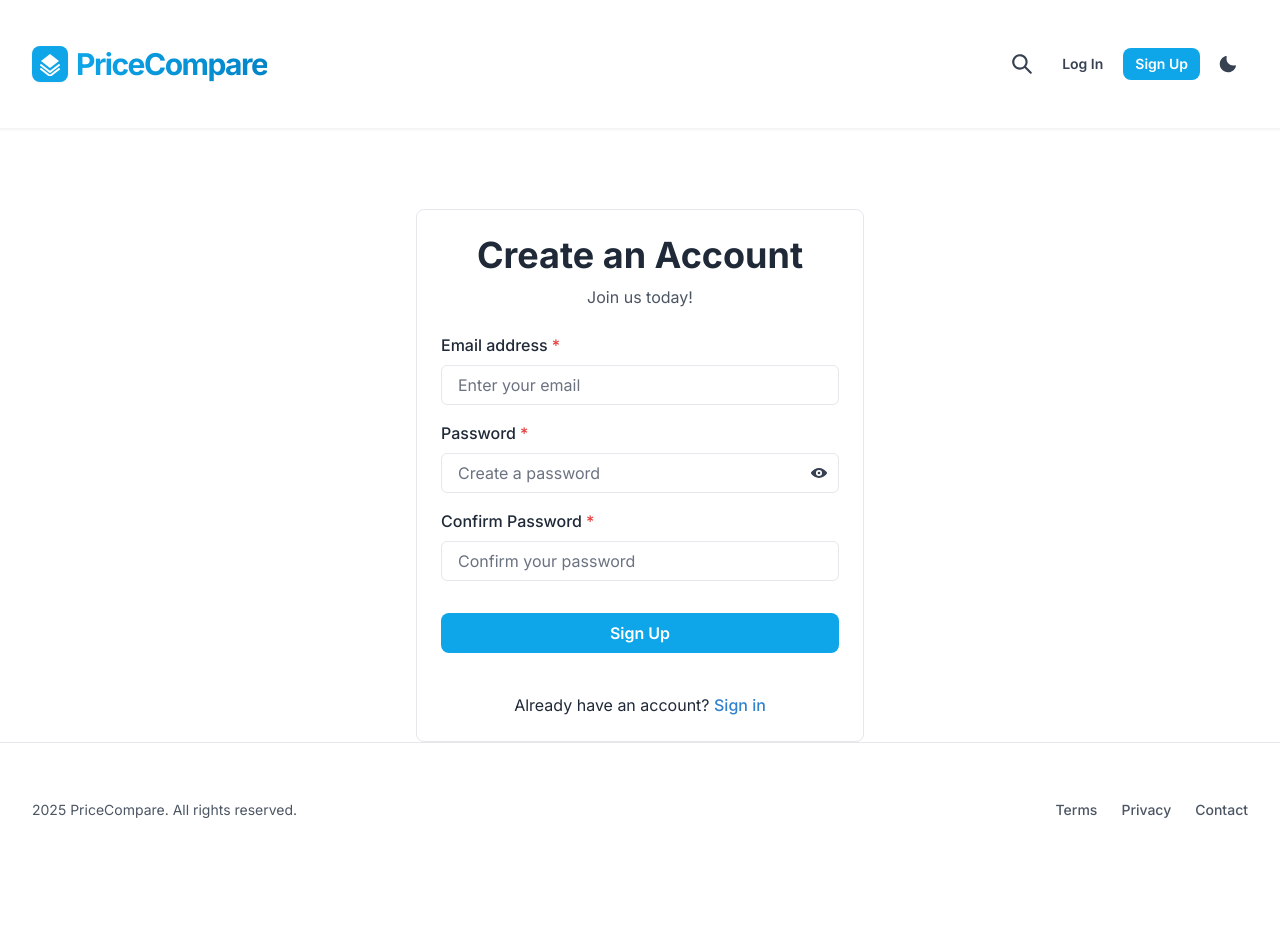
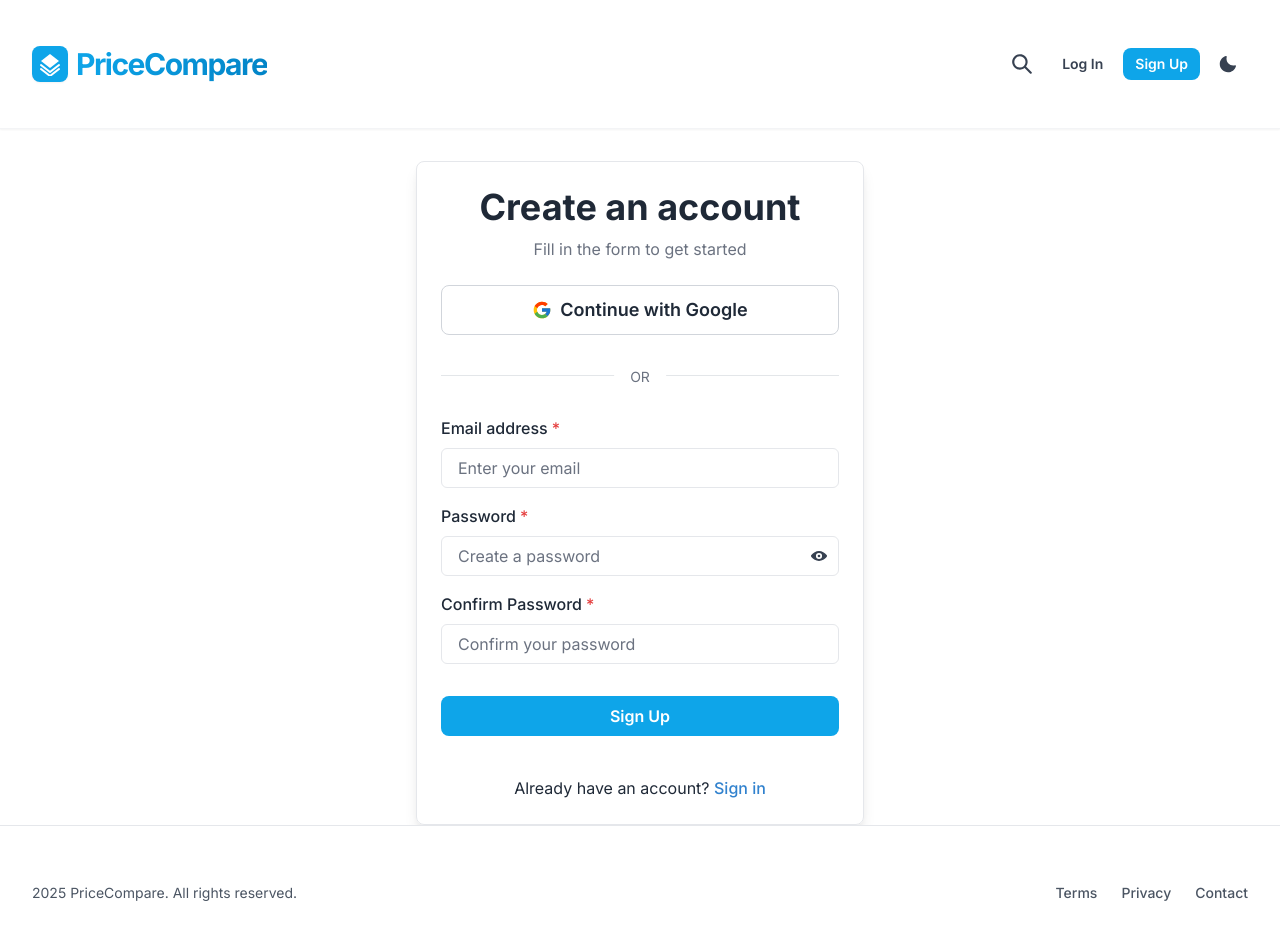
Before and after one commit to Rajveer709/Price-Compare, a React (Vite) app in the folder frontend/: page /signup in a window 1280 px wide. Shown: the top 940 px of the page. Before the commit the page ends 876 px from the top, so only its background shows below. Built offline with nearby package versions, Linux system fonts and the light colour scheme; no server answers.

Commit message:
google sign-in and up fixed

```diff
--- a/frontend/src/contexts/AuthContext.jsx
+++ b/frontend/src/contexts/AuthContext.jsx
@@ -100,9 +100,33 @@ export const AuthProvider = ({ children }) => {
     }
   };
 
+  // Sign in with Google
+  const signInWithGoogle = async () => {
+    try {
+      setLoading(true);
+      const { data, error } = await supabase.auth.signInWithOAuth({
+        provider: 'google',
+        options: {
+          redirectTo: `${window.location.origin}/products`,
+          queryParams: {
+            access_type: 'offline',
+            prompt: 'consent',
+          },
+        },
+      });
+      return { data, error };
+    } catch (error) {
+      console.error('Error signing in with Google:', error);
+      return { data: null, error };
+    } finally {
+      setLoading(false);
+    }
+  };
+
   const value = {
     signUp,
     signIn,
+    signInWithGoogle,
     signOut,
     resetPassword,
     user,
--- a/frontend/src/pages/auth/LoginPage.jsx
+++ b/frontend/src/pages/auth/LoginPage.jsx
@@ -1,5 +1,5 @@
 import { useState } from 'react';
-import { useNavigate, Link } from 'react-router-dom';
+import { useNavigate, Link, useLocation } from 'react-router-dom';
 import { useAuth } from '../../contexts/AuthContext';
 import {
   Box,
@@ -10,21 +10,28 @@ import {
   Heading,
   Text,
   VStack,
+  HStack,
+  Divider,
   useToast,
   InputGroup,
   InputRightElement,
   IconButton,
+  useColorModeValue,
 } from '@chakra-ui/react';
 import { ViewIcon, ViewOffIcon } from '@chakra-ui/icons';
+import { FcGoogle } from 'react-icons/fc';
 
 const LoginPage = () => {
   const [email, setEmail] = useState('');
   const [password, setPassword] = useState('');
   const [showPassword, setShowPassword] = useState(false);
   const [isLoading, setIsLoading] = useState(false);
-  const { signIn } = useAuth();
+  const [isGoogleLoading, setIsGoogleLoading] = useState(false);
+  const { signIn, signInWithGoogle } = useAuth();
   const navigate = useNavigate();
+  const location = useLocation();
   const toast = useToast();
+  const from = location.state?.from?.pathname || '/';
 
   const handleSubmit = async (e) => {
     e.preventDefault();
@@ -56,12 +63,80 @@ const LoginPage = () => {
     }
   };
 
+  const handleGoogleSignIn = async () => {
+    try {
+      setIsGoogleLoading(true);
+      const { error } = await signInWithGoogle();
+
+      if (error) throw error;
+
+      toast({
+        title: 'Successfully logged in with Google',
+        status: 'success',
+        duration: 3000,
+        isClosable: true,
+      });
+
+      navigate(from, { replace: true });
+    } catch (error) {
+      toast({
+        title: 'Error signing in with Google',
+        description: error.message,
+        status: 'error',
+        duration: 5000,
+        isClosable: true,
+      });
+    } finally {
+      setIsGoogleLoading(false);
+    }
+  };
+
+  const dividerBg = useColorModeValue('gray.300', 'gray.600');
+  const dividerTextBg = useColorModeValue('white', 'gray.800');
+
   return (
-    <Box maxW="md" mx="auto" mt={20} p={6} borderWidth={1} borderRadius="lg">
+    <Box maxW="md" mx="auto" mt={8} p={6} borderWidth={1} borderRadius="lg" boxShadow="lg">
       <VStack spacing={6} align="stretch">
         <Box textAlign="center">
-          <Heading as="h1" size="xl">Welcome Back</Heading>
-          <Text mt={2} color="gray.600">Sign in to your account</Text>
+          <Heading as="h1" size="xl" mb={2}>Welcome Back</Heading>
+          <Text color="gray.500">Sign in to your account</Text>
+        </Box>
+
+        {/* Google Sign-In Button */}
+        <Button
+          variant="outline"
+          leftIcon={<FcGoogle size={20} />}
+          onClick={handleGoogleSignIn}
+          isLoading={isGoogleLoading}
+          loadingText="Signing in with Google"
+          size="lg"
+          py={6}
+          borderColor={useColorModeValue('gray.300', 'gray.600')}
+          _hover={{
+            bg: useColorModeValue('gray.50', 'gray.700'),
+          }}
+          _active={{
+            bg: useColorModeValue('gray.100', 'gray.600'),
+          }}
+        >
+          Continue with Google
+        </Button>
+
+        {/* Divider with "or" text */}
+        <Box position="relative" py={4}>
+          <Divider borderColor={dividerBg} />
+          <Text
+            position="absolute"
+            left="50%"
+            top="50%"
+            transform="translate(-50%, -50%)"
+            px={4}
+            bg={dividerTextBg}
+            color="gray.500"
+            fontSize="sm"
+          >
+            OR
+          </Text>
         </Box>
 
         <form onSubmit={handleSubmit}>
--- a/frontend/src/pages/auth/SignupPage.jsx
+++ b/frontend/src/pages/auth/SignupPage.jsx
@@ -1,5 +1,5 @@
 import { useState } from 'react';
-import { useNavigate, Link } from 'react-router-dom';
+import { useNavigate, Link, useLocation } from 'react-router-dom';
 import { useAuth } from '../../contexts/AuthContext';
 import {
   Box,
@@ -10,12 +10,16 @@ import {
   Heading,
   Text,
   VStack,
+  HStack,
+  Divider,
   useToast,
   InputGroup,
   InputRightElement,
   IconButton,
+  useColorModeValue,
 } from '@chakra-ui/react';
 import { ViewIcon, ViewOffIcon } from '@chakra-ui/icons';
+import { FcGoogle } from 'react-icons/fc';
 
 const SignupPage = () => {
   const [email, setEmail] = useState('');
@@ -23,9 +27,12 @@ const SignupPage = () => {
   const [confirmPassword, setConfirmPassword] = useState('');
   const [showPassword, setShowPassword] = useState(false);
   const [isLoading, setIsLoading] = useState(false);
-  const { signUp } = useAuth();
+  const [isGoogleLoading, setIsGoogleLoading] = useState(false);
+  const { signUp, signInWithGoogle } = useAuth();
   const navigate = useNavigate();
+  const location = useLocation();
   const toast = useToast();
+  const from = location.state?.from?.pathname || '/';
 
   const handleSubmit = async (e) => {
     e.preventDefault();
@@ -70,12 +77,80 @@ const SignupPage = () => {
     }
   };
 
+  const handleGoogleSignIn = async () => {
+    try {
+      setIsGoogleLoading(true);
+      const { error } = await signInWithGoogle();
+
+      if (error) throw error;
+
+      toast({
+        title: 'Successfully signed up with Google',
+        status: 'success',
+        duration: 3000,
+        isClosable: true,
+      });
+
+      navigate(from, { replace: true });
+    } catch (error) {
+      toast({
+        title: 'Error signing up with Google',
+        description: error.message,
+        status: 'error',
+        duration: 5000,
+        isClosable: true,
+      });
+    } finally {
+      setIsGoogleLoading(false);
+    }
+  };
+
+  const dividerBg = useColorModeValue('gray.300', 'gray.600');
+  const dividerTextBg = useColorModeValue('white', 'gray.800');
+
   return (
-    <Box maxW="md" mx="auto" mt={20} p={6} borderWidth={1} borderRadius="lg">
+    <Box maxW="md" mx="auto" mt={8} p={6} borderWidth={1} borderRadius="lg" boxShadow="lg">
       <VStack spacing={6} align="stretch">
         <Box textAlign="center">
-          <Heading as="h1" size="xl">Create an Account</Heading>
-          <Text mt={2} color="gray.600">Join us today!</Text>
+          <Heading as="h1" size="xl" mb={2}>Create an account</Heading>
+          <Text color="gray.500">Fill in the form to get started</Text>
+        </Box>
+
+        {/* Google Sign-Up Button */}
+        <Button
+          variant="outline"
+          leftIcon={<FcGoogle size={20} />}
+          onClick={handleGoogleSignIn}
+          isLoading={isGoogleLoading}
+          loadingText="Signing up with Google"
+          size="lg"
+          py={6}
+          borderColor={useColorModeValue('gray.300', 'gray.600')}
+          _hover={{
+            bg: useColorModeValue('gray.50', 'gray.700'),
+          }}
+          _active={{
+            bg: useColorModeValue('gray.100', 'gray.600'),
+          }}
+        >
+          Continue with Google
+        </Button>
+
+        {/* Divider with "or" text */}
+        <Box position="relative" py={4}>
+          <Divider borderColor={dividerBg} />
+          <Text
+            position="absolute"
+            left="50%"
+            top="50%"
+            transform="translate(-50%, -50%)"
+            px={4}
+            bg={dividerTextBg}
+            color="gray.500"
+            fontSize="sm"
+          >
+            OR
+          </Text>
         </Box>
 
         <form onSubmit={handleSubmit}>
```
